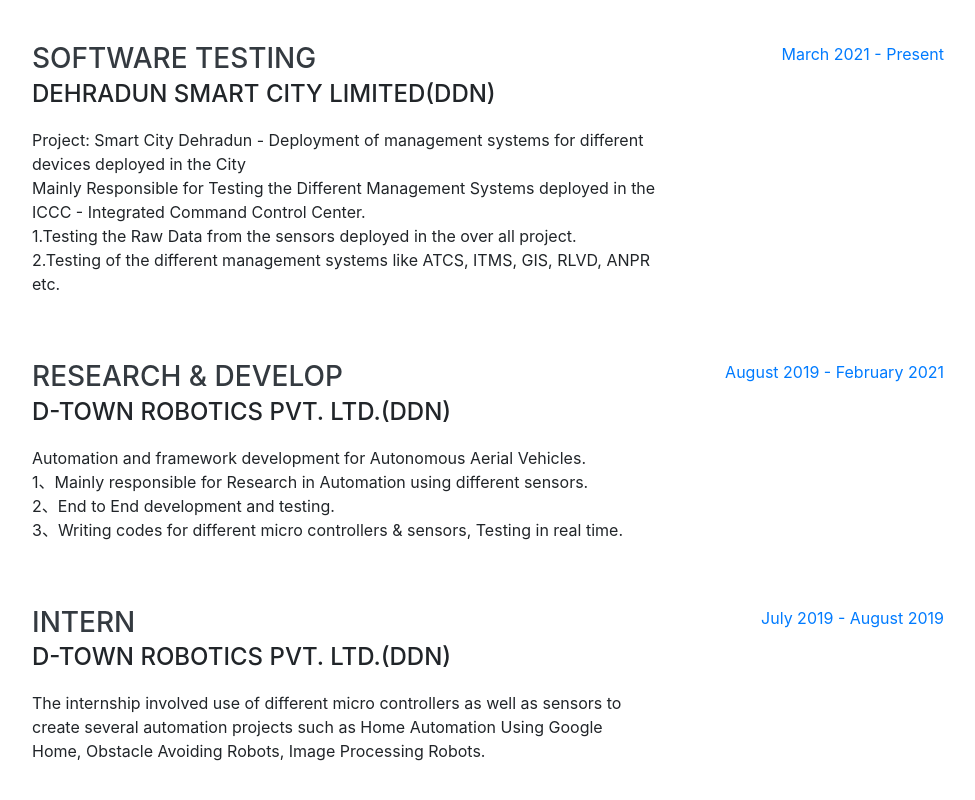
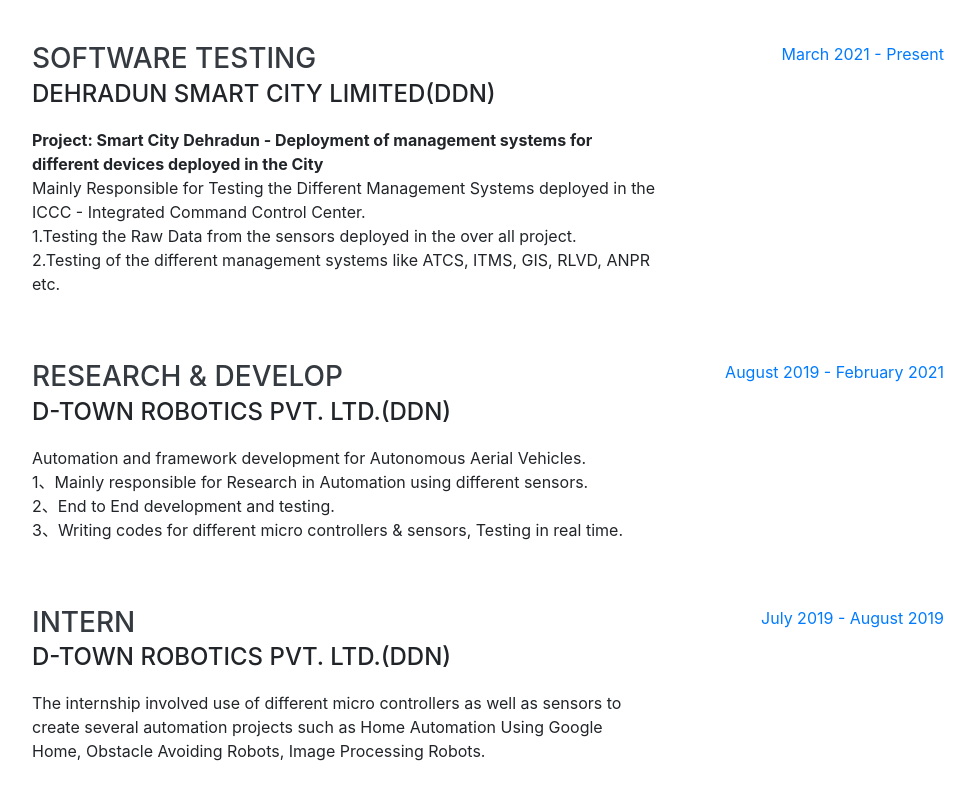
Before and after one commit to deepakbhandari-kozmo/deepakbhandari-kozmo.github.io, a website with bundled scripts: page index.html in a window 1280 px wide. Shown: the part 893-1693 px from the top of the page, without its empty margins (288-1263 px from the left). Built offline with nearby package versions, Linux system fonts and the light colour scheme; a web font is replaced by a local one.

Commit message:
Update index.html

```diff
--- a/index.html
+++ b/index.html
@@ -139,7 +139,7 @@
               <h3 class="mb-0">Software Testing</h3>
               <div class="subheading mb-3">Dehradun Smart City Limited(DDN)</div>
               <p>
-                Project: Smart City Dehradun - Deployment of management systems for different devices deployed in the City<br>
+                <b>Project: Smart City Dehradun - Deployment of management systems for different devices deployed in the City</b><br>
                 Mainly Responsible for Testing the Different Management Systems deployed in the ICCC - Integrated Command Control Center.<br>
                  1.Testing the Raw Data from the sensors deployed in the over all project.<br>
                  2.Testing of the different management systems like ATCS, ITMS, GIS, RLVD, ANPR etc.
```
